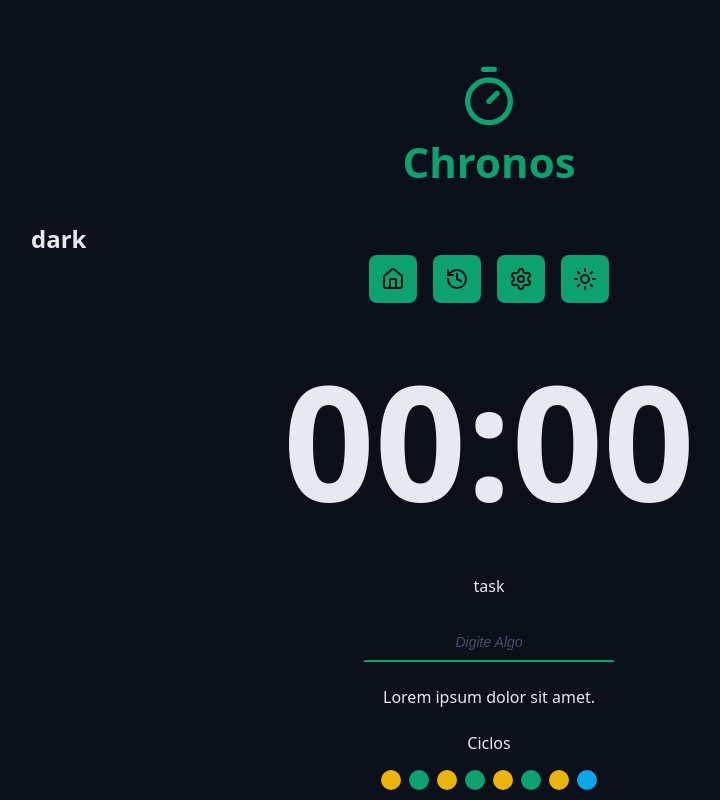
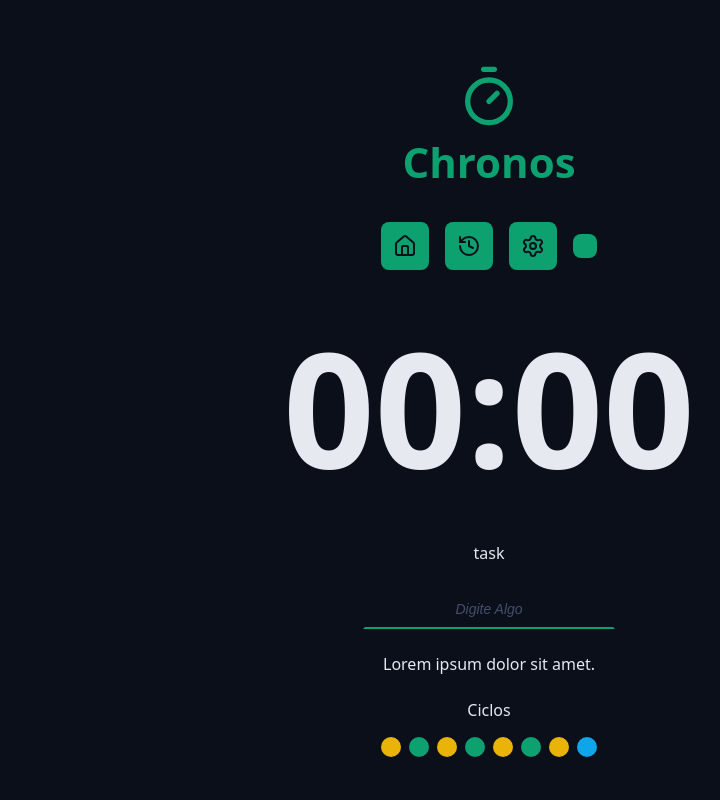
Before and after one commit to GabrielLima1227/chronos-pomodoro, a React (Vite) app: page / in a window 1280 px wide. Shown: the top 800 px of the page, without its empty margins (151-871 px from the left). Built offline with nearby package versions, Linux system fonts and the light colour scheme.

Commit message:
feat: Adiciona funcionalidade de LocalStorage ao componente Menu

```diff
--- a/src/components/Menu/index.tsx
+++ b/src/components/Menu/index.tsx
@@ -1,13 +1,32 @@
 import { useState, useEffect } from 'react';
 import style from './style.module.css';
-import { HistoryIcon, HouseIcon, SettingsIcon, SunIcon } from 'lucide-react';
+import {
+    HistoryIcon,
+    HouseIcon,
+    SettingsIcon,
+    SunIcon,
+    MoonIcon,
+} from 'lucide-react';
 
 type AvaliableThemes = 'dark' | 'light';
 
 export function Menu() {
-    const [theme, setTheme] = useState<AvaliableThemes>('dark');
+    const [theme, setTheme] = useState<AvaliableThemes>(() => {
+        // Função de inicialização para definir o estado inicial com base no localStorage
+        const savedTheme = localStorage.getItem('theme') as
+            | AvaliableThemes
+            | 'dark';
+        return savedTheme;
+    });
 
-    function handleThemeChange(event: React.MouseEvent<HTMLAnchorElement, MouseEvent>) {
+    const nextIcon = {
+        dark: <SunIcon />,
+        light: <MoonIcon />,
+    };
+
+    function handleThemeChange(
+        event: React.MouseEvent<HTMLAnchorElement, MouseEvent>,
+    ) {
         event.preventDefault(); // Não seguir o link
         // Atualiza o estado do tema usando a forma de função
         setTheme(prevTheme => {
@@ -20,14 +39,12 @@ export function Menu() {
 
     useEffect(() => {
         document.documentElement.setAttribute('data-theme', theme);
-        return () => {
-            console.log('Cleanup do useEffect do tema');
-        }
+        // Salva a preferência do tema no localStorage
+        localStorage.setItem('theme', theme);
     }, [theme]); // Executa o efeito sempre que 'theme' mudar
 
     return (
         <>
-            <h1>{theme}</h1>
             <nav className={style.menu}>
                 <a
                     className={style.menuLink}
@@ -60,7 +77,7 @@ export function Menu() {
                     href='#'
                     onClick={handleThemeChange}
                 >
-                    <SunIcon />
+                    {nextIcon[theme]}
                 </a>
             </nav>
         </>
```
